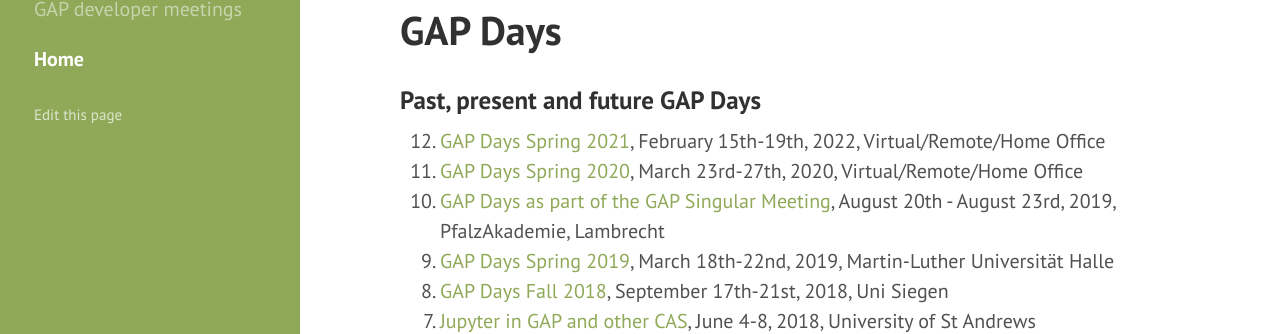
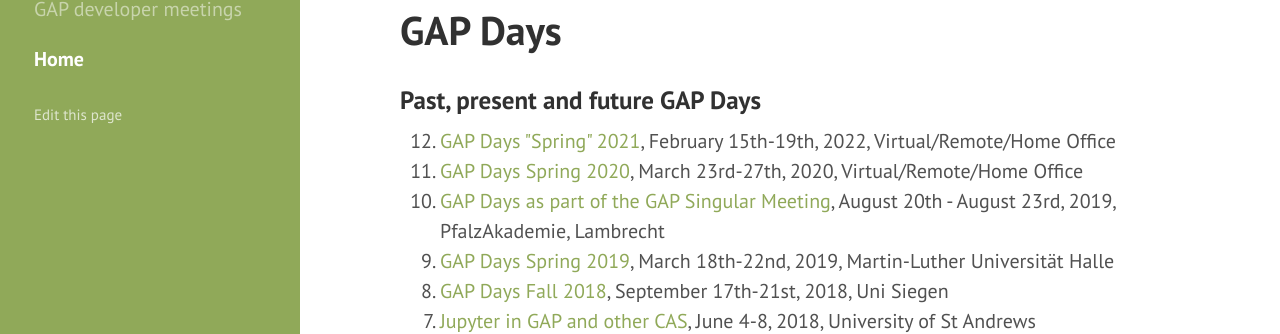
Before and after one commit to gapdays/gapdays.github.io, a Jekyll site: the page built from index.md, in a window 1280 px wide and 1238 px high. Shown: the part 102-436 px from the top of the window. Built offline with Jekyll 4.4.1, drawn with Linux system fonts in a browser that asks for light colours.

```diff
--- a/index.md
+++ b/index.md
@@ -8,7 +8,7 @@ title: Home
 ### Past, present and future GAP Days
 
 <ol reversed>
-<li><a href="/gapdays2021-spring">GAP Days Spring 2021</a>, February 15th-19th, 2022, Virtual/Remote/Home Office</li>
+<li><a href="/gapdays2021-spring">GAP Days "Spring" 2021</a>, February 15th-19th, 2022, Virtual/Remote/Home Office</li>
 <li><a href="/gapdays2020-spring">GAP Days Spring 2020</a>, March 23rd-27th, 2020, Virtual/Remote/Home Office</li>
 <li><a href="https://opendreamkit.org/meetings/2019-04-02-GAPSingularMeeting/">GAP Days as part of the GAP Singular Meeting</a>, August 20th - August 23rd, 2019, PfalzAkademie, Lambrecht</li>
 <li><a href="/gapdays2019-spring/">GAP Days Spring 2019</a>, March 18th-22nd, 2019, Martin-Luther Universität Halle</li>
```
